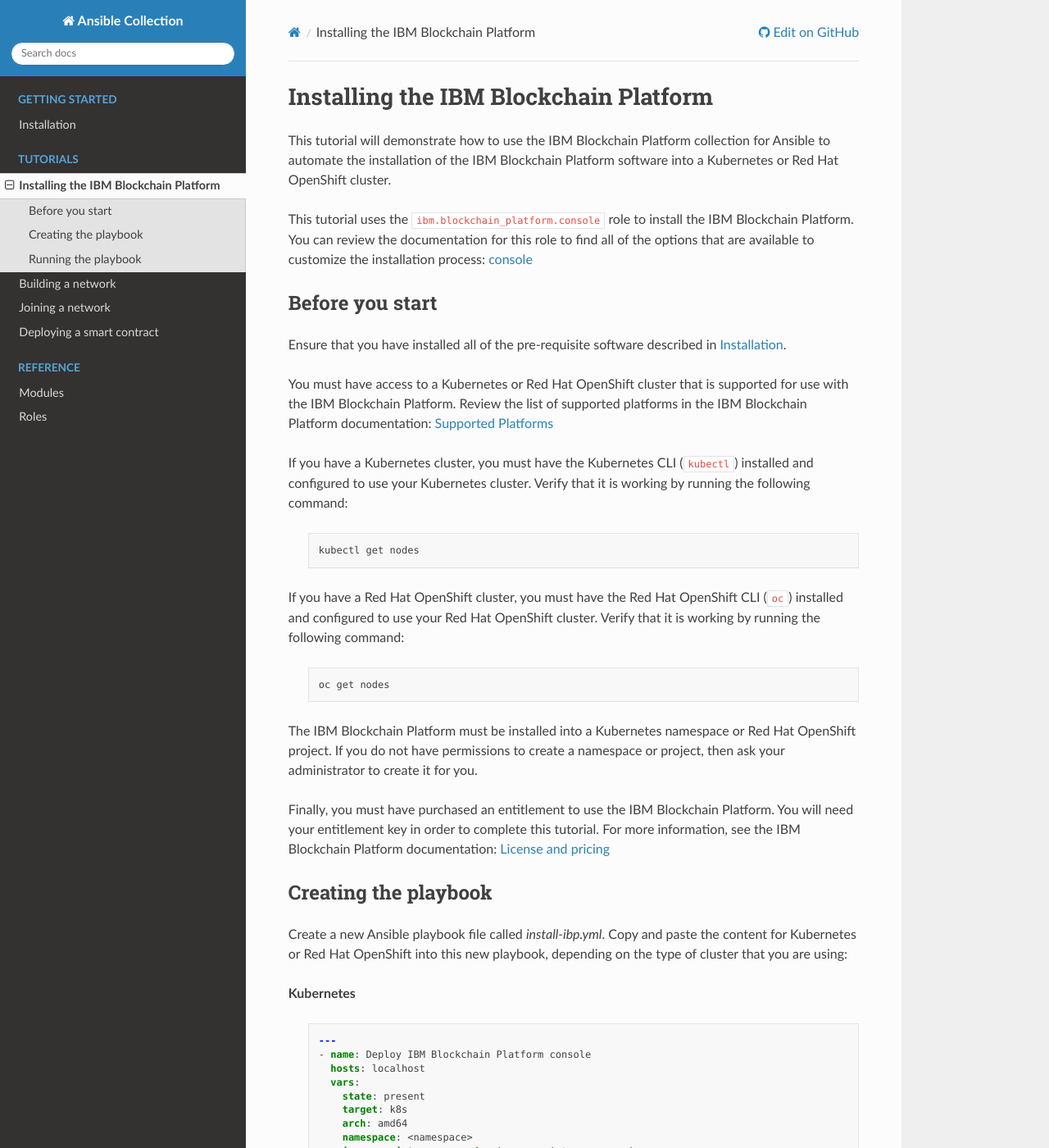
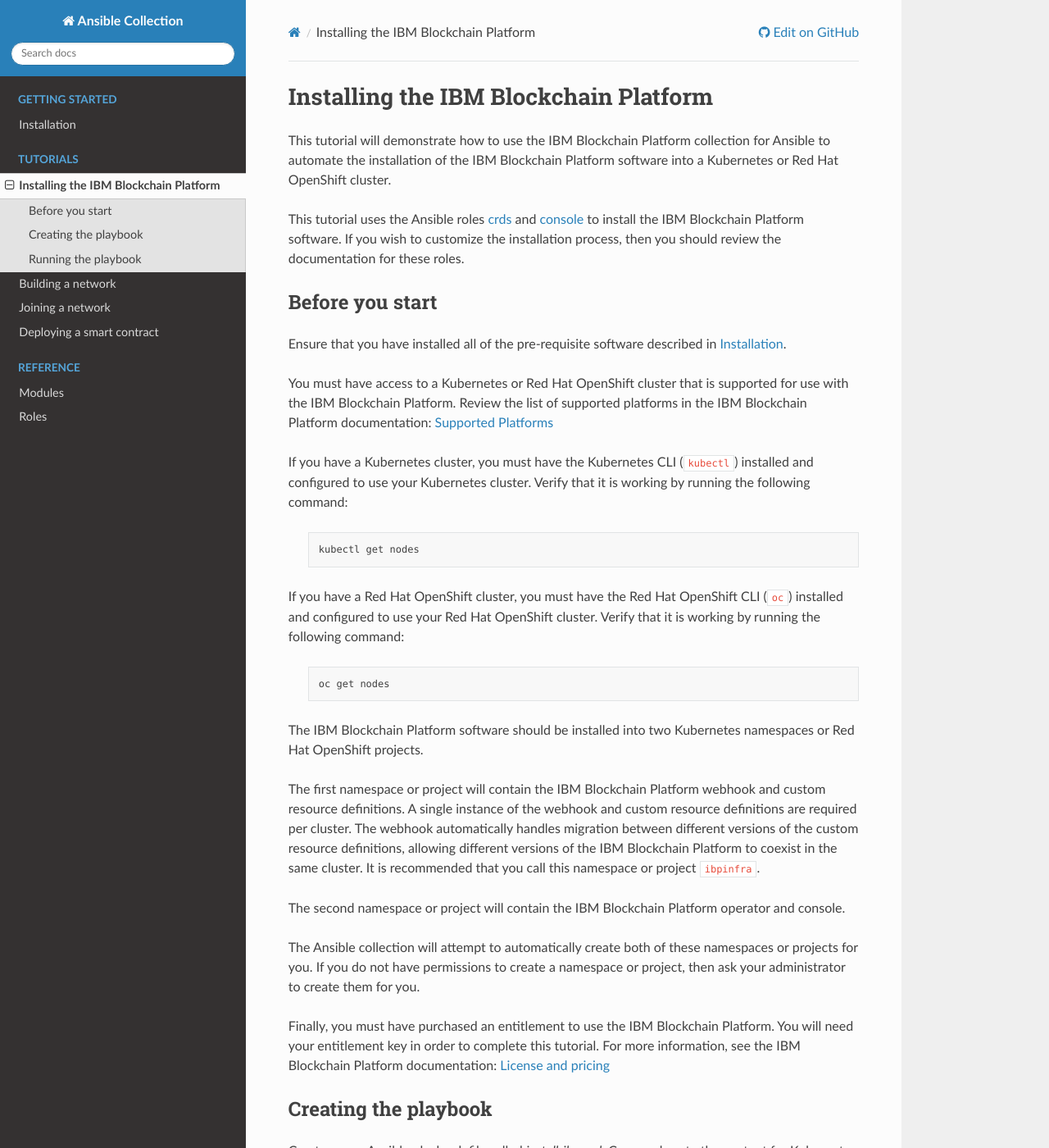
Before and after one commit to IBM-Blockchain/ansible-collection, a Sphinx documentation site: the page built from docs/source/tutorials/installing.rst, in a window 1280 px wide and 1400 px high. Shown: the whole window at 82% size. Built offline with Sphinx 7.4.7 and the Read the Docs theme 2.0.0, drawn with Linux system fonts in a browser that asks for light colours; some of the changed text lies outside the part shown.

Commit message:
Add documentation for crds role and update tutorial (contributes to #295)
Signed-off-by: Simon Stone <sstone1@uk.ibm.com>

```diff
--- a/docs/source/tutorials/installing.rst
+++ b/docs/source/tutorials/installing.rst
@@ -7,14 +7,14 @@
 
 This tutorial will demonstrate how to use the IBM Blockchain Platform collection for Ansible to automate the installation of the IBM Blockchain Platform software into a Kubernetes or Red Hat OpenShift cluster.
 
-This tutorial uses the ``ibm.blockchain_platform.console`` role to install the IBM Blockchain Platform. You can review the documentation for this role to find all of the options that are available to customize the installation process: `console <../roles/console.html>`_
+This tutorial uses the Ansible roles `crds <../roles/crds.html>`_ and `console <../roles/console.html>`_ to install the IBM Blockchain Platform software. If you wish to customize the installation process, then you should review the documentation for these roles.
 
 Before you start
 ----------------
 
 Ensure that you have installed all of the pre-requisite software described in `Installation <../installation.html>`_.
 
-You must have access to a Kubernetes or Red Hat OpenShift cluster that is supported for use with the IBM Blockchain Platform. Review the list of supported platforms in the IBM Blockchain Platform documentation: `Supported Platforms <https://cloud.ibm.com/docs/blockchain-sw-213?topic=blockchain-sw-213-console-ocp-about#console-ocp-about-prerequisites>`_
+You must have access to a Kubernetes or Red Hat OpenShift cluster that is supported for use with the IBM Blockchain Platform. Review the list of supported platforms in the IBM Blockchain Platform documentation: `Supported Platforms <https://cloud.ibm.com/docs/blockchain-sw-25?topic=blockchain-sw-25-console-ocp-about#console-ocp-about-prerequisites>`_
 
 If you have a Kubernetes cluster, you must have the Kubernetes CLI (``kubectl``) installed and configured to use your Kubernetes cluster. Verify that it is working by running the following command:
 
@@ -28,12 +28,18 @@
 
         oc get nodes
 
-The IBM Blockchain Platform must be installed into a Kubernetes namespace or Red Hat OpenShift project. If you do not have permissions to create a namespace or project, then ask your administrator to create it for you.
+The IBM Blockchain Platform software should be installed into two Kubernetes namespaces or Red Hat OpenShift projects.
 
-Finally, you must have purchased an entitlement to use the IBM Blockchain Platform. You will need your entitlement key in order to complete this tutorial. For more information, see the IBM Blockchain Platform documentation: `License and pricing <https://cloud.ibm.com/docs/blockchain-sw-213?topic=blockchain-sw-213-console-ocp-about#console-ocp-about-license>`_
+The first namespace or project will contain the IBM Blockchain Platform webhook and custom resource definitions. A single instance of the webhook and custom resource definitions are required per cluster. The webhook automatically handles migration between different versions of the custom resource definitions, allowing different versions of the IBM Blockchain Platform to coexist in the same cluster. It is recommended that you call this namespace or project ``ibpinfra``.
+
+The second namespace or project will contain the IBM Blockchain Platform operator and console.
+
+The Ansible collection will attempt to automatically create both of these namespaces or projects for you. If you do not have permissions to create a namespace or project, then ask your administrator to create them for you.
+
+Finally, you must have purchased an entitlement to use the IBM Blockchain Platform. You will need your entitlement key in order to complete this tutorial. For more information, see the IBM Blockchain Platform documentation: `License and pricing <https://cloud.ibm.com/docs/blockchain-sw-25?topic=blockchain-sw-25-console-ocp-about#console-ocp-about-license>`_
 
 Creating the playbook
------------------------------
+---------------------
 
 Create a new Ansible playbook file called `install-ibp.yml`. Copy and paste the content for Kubernetes or Red Hat OpenShift into this new playbook, depending on the type of cluster that you are using:
 
@@ -44,6 +50,19 @@
     ::
 
         ---
+        - name: Deploy IBM Blockchain Platform custom resource definitions
+          hosts: localhost
+          vars:
+            state: present
+            target: k8s
+            arch: amd64
+            namespace: ibpinfra
+            image_registry_password: <image_registry_password>
+            image_registry_email: <image_registry_email>
+            wait_timeout: 3600
+          roles:
+            - ibm.blockchain_platform.crds
+
         - name: Deploy IBM Blockchain Platform console
           hosts: localhost
           vars:
@@ -67,6 +86,19 @@
     ::
 
         ---
+        - name: Deploy IBM Blockchain Platform custom resource definitions
+          hosts: localhost
+          vars:
+            state: present
+            target: k8s
+            arch: amd64
+            project: ibpinfra
+            image_registry_password: <image_registry_password>
+            image_registry_email: <image_registry_email>
+            wait_timeout: 3600
+          roles:
+            - ibm.blockchain_platform.crds
+
         - name: Deploy IBM Blockchain Platform console
           hosts: localhost
           vars:
@@ -85,7 +117,7 @@
 
 Next, you will need to replace the variable placeholders with the required values.
 
-Replace ``<namespace>`` with the name of the Kubernetes namespace, or ``<project>`` with the name of the Red Hat OpenShift project, that you are installing the IBM Blockchain Platform into.
+Replace ``<namespace>`` with the name of the Kubernetes namespace, or ``<project>`` with the name of the Red Hat OpenShift project that you are installing the IBM Blockchain Platform operator and console into.
 
 Replace ``<image_registry_password>`` with your IBM Blockchain Platform entitlement key.
 
@@ -100,7 +132,7 @@
 By default, the ``<wait_timeout>`` variable is set to ``3600`` seconds (1 hour), which should be sufficient for most environments. You only need to change the value for this variable if you find that timeout errors occur during the installation process.
 
 Running the playbook
-------------------------------
+--------------------
 
 Run the Ansible playbook file you created in the previous step by running the following command:
 
```
Also changed, not shown: docs/source/roles/console.rst (+4 -4 lines), docs/source/roles/crds.rst (added, +209 -0 lines).
